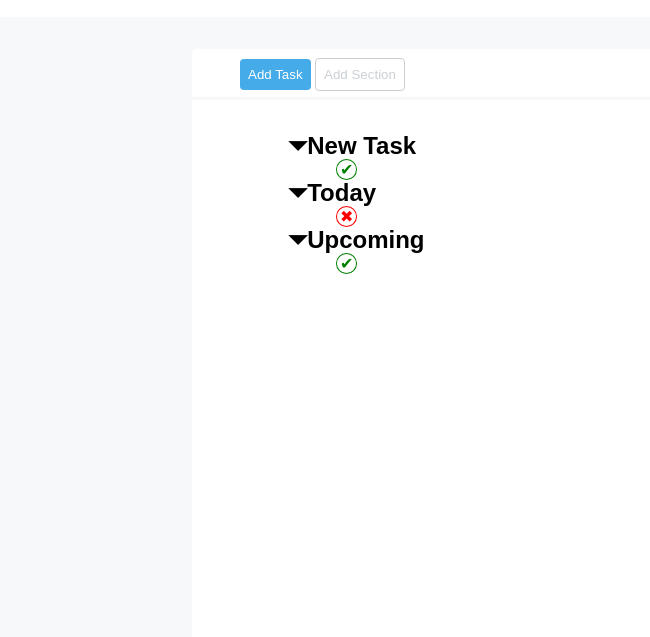
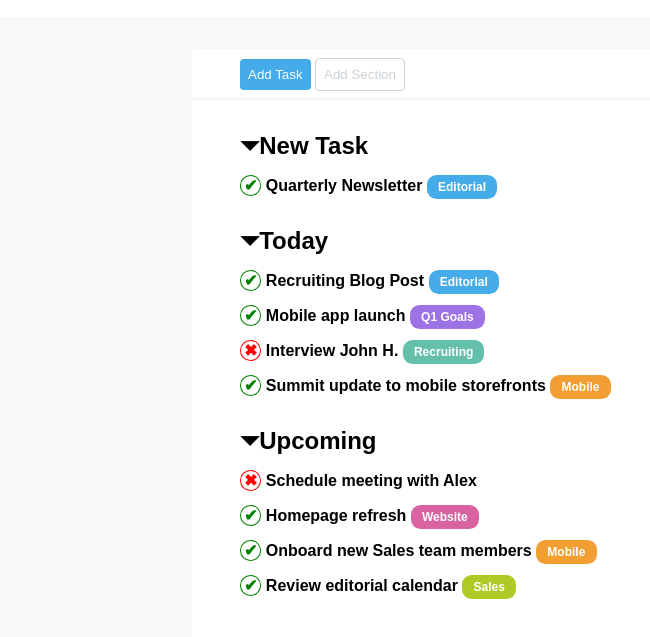
Before and after one commit to ViktorJoseCentonza/html-css-toboolist, a plain HTML site: page index.html in a window 1280 px wide. Shown: the part 65-702 px from the top of the page, without its empty margins (0-650 px from the left). Drawn offline with Linux system fonts and the light colour scheme.

Commit message:
added tasks with categories and comments

```diff
--- a/css/style.css
+++ b/css/style.css
@@ -3,42 +3,77 @@
     --main-color: #45abe9;
     --secondary-color: #f6f8f9;
     --secondary-light-color: white;
-
-    /*categories colors*/
     --extra-tools-color: #cad0d5;
-    --editorial-tag-color: #45abe9;
-    --q1Goals-tag-color: #9c72e4;
-    --recruiting-tag-color: #64c0a9;
-    --mobile-tag-color: #f29e33;
-    --website-tag-color: #d863a0;
-    --sales-tag-color: #b0c926;
 }
 
+/*PREMADE CATEGORIES*/
+.ct::after {
+    /*used for general category button and text style*/
+    font-size: 12px;
+    color: var(--secondary-light-color);
+    border-radius: 0.6rem;
+    padding: 0.3rem 0.7rem;
+}
+
+.editorial::after {
+    content: "Editorial";
+    background-color: #45abe9;
+}
+
+.q1-goals::after {
+    content: "Q1 Goals";
+    background-color: #9c72e4;
+}
+
+.recruiting::after {
+    content: "Recruiting";
+    background-color: #64c0a9;
+}
+
+.mobile::after {
+    content: "Mobile";
+    background-color: #f29e33;
+}
+
+.website::after {
+    content: "Website";
+    background-color: #d863a0;
+}
+
+.sales::after {
+    content: "Sales";
+    background-color: #b0c926;
+}
+
+/*premade categories end*/
+
 * {
+    /*remove margin and set general font*/
     margin: 0px;
     font-family: Arial, Helvetica, sans-serif;
 }
 
 html {
+    /*used this to have main occupy full height available*/
     height: 100%;
-    /*used this to have main occupy full height available*/
 }
 
 body {
+    /*used this to have main occupy full height available*/
     height: 100%;
-    /*used this to have main occupy full height available*/
     background-color: var(--secondary-color);
 }
 
 header {
+    /*used this to place the topleft logo*/
     background-color: var(--secondary-light-color);
     height: 70px;
     padding-top: 0.75rem;
     padding-left: 1.5rem;
-
 }
 
 header h1 {
+    /*use to style only the h1 titles in the header*/
     display: inline;
     font-size: 35px;
     font-weight: 700;
@@ -47,65 +82,72 @@ header h1 {
 }
 
 main {
+    /*used the previous two lines commented to have main occupy full height available*/
     background-color: var(--secondary-color);
     height: 100%;
-    /*used the previous two line commented to have main occupy full height available*/
     width: 100%;
     padding-top: 2rem;
+    /*padding to separate main from header*/
 }
 
 .container {
+    /*main container styling and sizing*/
     background-color: var(--secondary-light-color);
     width: 70%;
     height: 80%;
     margin: auto;
     border-radius: 5px;
-
-
 }
 
 .container hr {
+    /*transparent line in the main container*/
     height: 0.2rem;
     background-color: var(--secondary-color);
     border: 0px;
 
 }
 
-.container div {
+.container>div {
+    /*used to align content in the container selector is for only the direct child divs*/
     padding-left: 3rem;
 }
 
 .tool-section {
+    /*keeps the buttons centered vertically (slightly lower as in the image)*/
     height: 3rem;
 }
 
 .tool-section input[type=button] {
+    /*used for standard style of only the buttons inside an item with class tool-section*/
     margin-top: 0.55rem;
     border-radius: 0.25rem;
     padding: 0.5rem;
 }
 
 .task-adder {
+    /*used to style the "add task" button*/
     background-color: var(--main-color);
     border-width: 0px;
-
     color: var(--secondary-light-color);
 }
 
 .section-adder {
+    /*used to style the "add section" button*/
     background-color: var(--secondary-light-color);
     color: var(--extra-tools-color);
-
     border-width: 1.5px;
     border-color: var(--extra-tools-color);
     border-style: groove;
 }
 
-.content-section {
+.heading {
+    /*used to separate all the main headings from the tasks above*/
     margin-top: 2rem;
+
 }
 
 .done::before {
+    /*used to add the checkmark*/
     color: green;
     border: 1px solid;
     border-radius: 50%;
@@ -114,9 +156,16 @@ main {
 }
 
 .undone::before {
+    /*used to add the cross*/
     color: red;
     border: 1px solid;
     border-radius: 50%;
     padding: 1px 3px 1px 3px;
     content: "\2716";
 }
+
+.task {
+    /*used for general task text style*/
+    margin-top: 1rem;
+    font-weight: 600;
+}
--- a/index.html
+++ b/index.html
@@ -9,56 +9,102 @@
 </head>
 
 <body>
+
+    <!-- header-begin -->
     <header>
         <img src="./assets/img/Logo.png" alt="Toboo logo">
         <h1>Toboolist</h1>
     </header>
-    <!--content container-begin-->
+    <!-- header-end -->
+
+    <!-- main-begin -->
     <main>
+        <!-- content container-begin -->
         <div class="container">
 
-            <!--tool-bar-begin-->
+            <!-- tool-bar-begin -->
             <div class="tool-section">
                 <input class="task-adder" type="button" value="Add Task">
                 <input class="section-adder" type="button" value="Add Section">
             </div>
-            <!--tool-bar-end-->
+            <!-- tool-bar-end -->
             <hr>
-            <!--content-begin-->
+            <!-- content-begin -->
             <div class="content-section">
+                <!-- heading-1-begin -->
                 <div class="heading">
-                    <h2>⏷New Task</h2>
+                    <h2>⏷New Task</h2> <!-- section-title -->
 
                     <div class="done task">
-
+                        Quarterly Newsletter <!-- task-name -->
+                        <span class="ct editorial"></span> <!-- category-call -->
                     </div>
                 </div>
+                <!-- heading-1-end -->
 
+                <!-- heading-2-begin -->
                 <div class="heading">
-                    <h2>⏷Today</h2>
+                    <h2>⏷Today</h2> <!-- section-title -->
+
+                    <div class="done task">
+                        Recruiting Blog Post <!-- task-name -->
+                        <span class="ct editorial"></span> <!-- category-call -->
+                    </div>
+
+                    <div class="done task">
+                        Mobile app launch <!-- task-name -->
+                        <span class="ct q1-goals"></span> <!-- category-call -->
+                    </div>
 
                     <div class="undone task">
-
+                        Interview John H. <!-- task-name -->
+                        <span class="ct recruiting"></span> <!-- category-call -->
                     </div>
-                </div>
-
-                <div class="heading">
-                    <h2>⏷Upcoming</h2>
 
                     <div class="done task">
+                        Summit update to mobile storefronts <!-- task-name -->
+                        <span class="ct mobile"></span> <!-- category-call -->
+                    </div>
 
+                </div>
+                <!-- heading-2-end -->
+
+                <!-- heading-3-begin -->
+                <div class="heading">
+                    <h2>⏷Upcoming</h2> <!-- section-title -->
+
+                    <div class="undone task">
+                        Schedule meeting with Alex <!-- task-name -->
+                        <!-- missing-category-call -->
                     </div>
+
+                    <div class="done task">
+                        Homepage refresh <!-- task-name -->
+                        <span class="ct website"></span> <!-- category-call -->
+                    </div>
+
+                    <div class="done task">
+                        Onboard new Sales team members <!-- task-name -->
+                        <span class="ct mobile"></span> <!-- category-call -->
+                    </div>
+
+                    <div class="done task">
+                        Review editorial calendar <!-- task-name -->
+                        <span class="ct sales"></span> <!-- category-call -->
+                    </div>
+
                 </div>
+                <!-- heading-3-end -->
 
             </div>
-            <!--content-end-->
+            <!-- content-end -->
 
         </div>
+        <!-- content-container-end -->
+
     </main>
-    <!--content-container-end-->
-    <footer>
+    <!-- main-end -->
 
-    </footer>
 
 </body>
 
```
